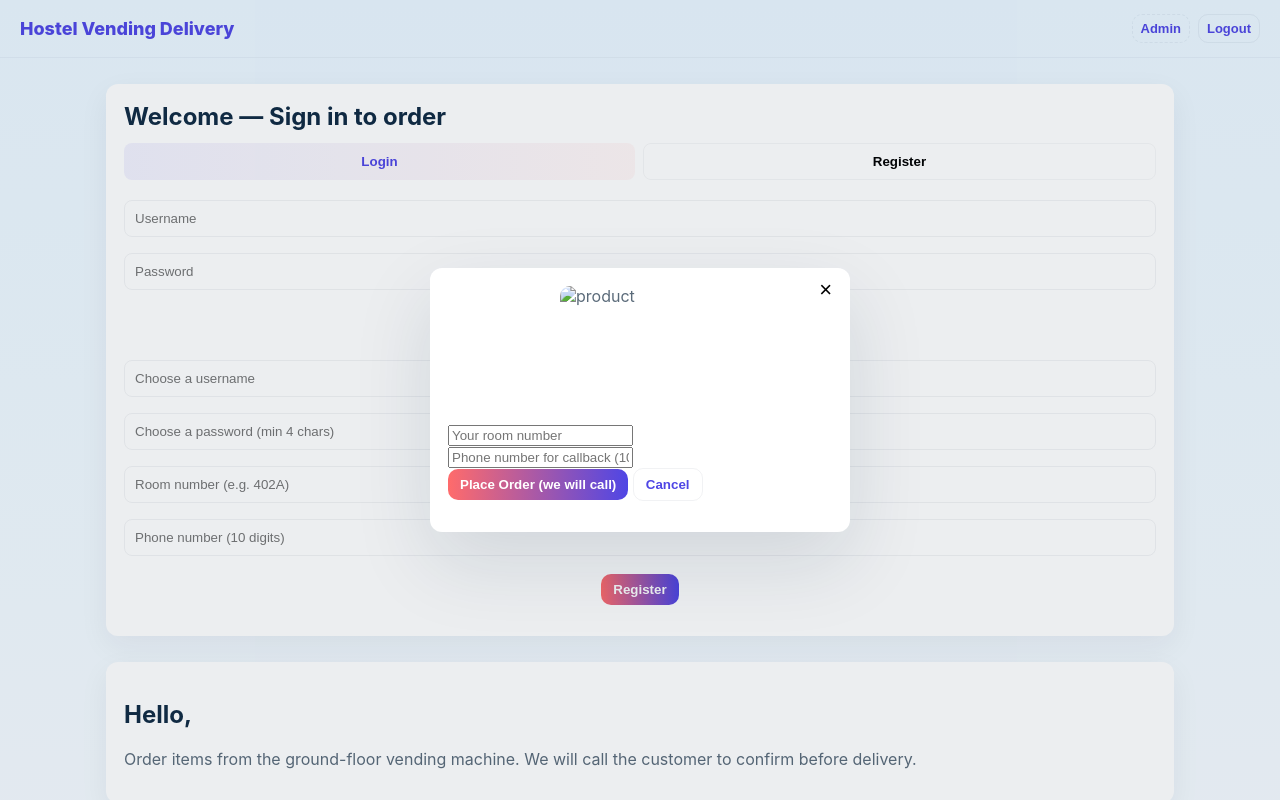
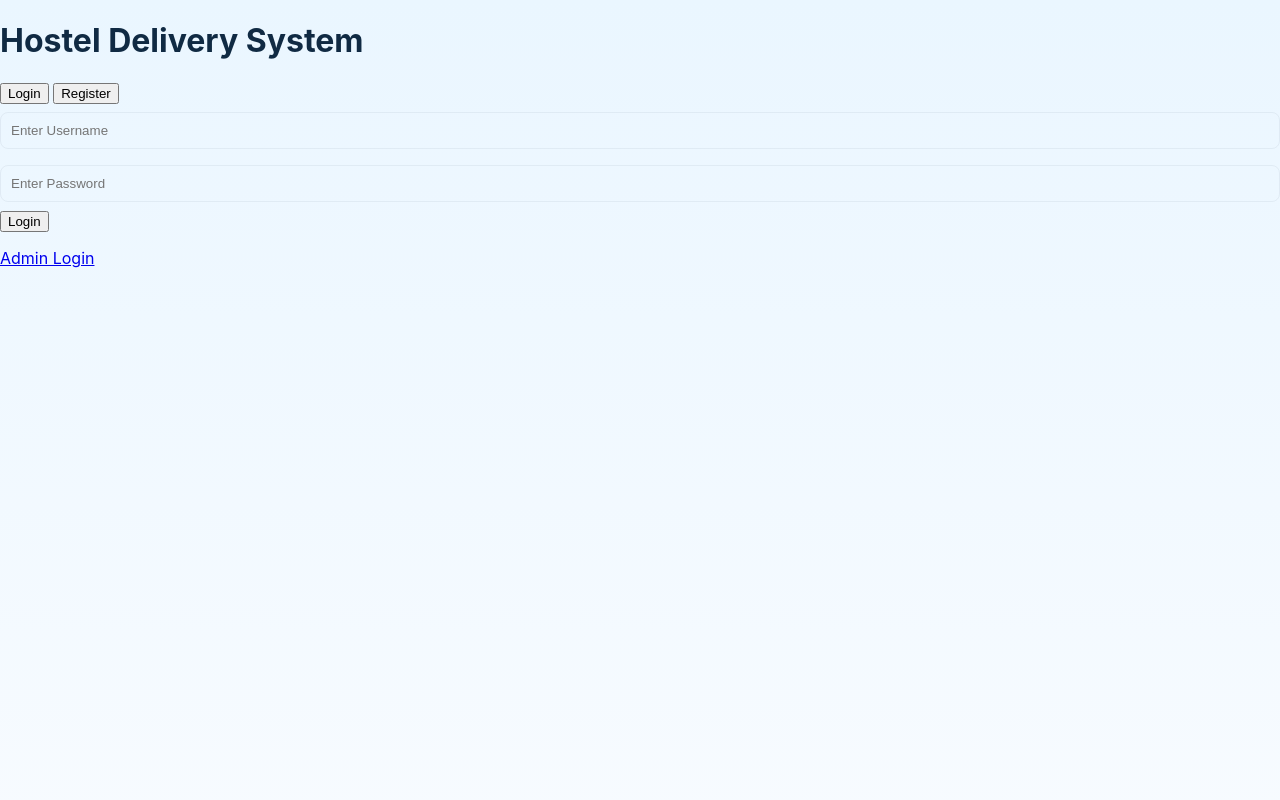
Before and after one commit to pandiselvan-ece/Hostel-vending-Project, a plain HTML site: page index.html in a window 1280 px wide. Shown: the top 800 px of the page. Drawn offline with Linux system fonts and the light colour scheme.

Commit message:
Refactor index.html for login page redesign
Updated the login page structure and styles.

```diff
--- a/index.html
+++ b/index.html
@@ -1,104 +1,36 @@
-<!doctype html>
+<!DOCTYPE html>
 <html lang="en">
 <head>
-  <meta charset="utf-8" />
-  <meta name="viewport" content="width=device-width,initial-scale=1" />
-  <title>Hostel Vending Delivery — Customer</title>
+  <meta charset="UTF-8" />
+  <meta name="viewport" content="width=device-width, initial-scale=1.0" />
+  <title>Hostel Delivery Login</title>
   <link rel="stylesheet" href="style.css" />
 </head>
-<body>
-  <header class="topbar">
-    <div class="brand">Hostel Vending Delivery</div>
-    <nav>
-      <button id="to-admin" class="btn outline small">Admin</button>
-      <div id="user-area" class="user-area hidden">
-        <span id="welcome-user" class="muted"></span>
-        <button id="logout-user" class="btn small">Logout</button>
-      </div>
-    </nav>
-  </header>
+<body class="login-page">
+  <div class="login-container">
+    <h1>Hostel Delivery System</h1>
 
-  <!-- AUTH / REGISTER -->
-  <main class="container" id="auth-container">
-    <section class="auth-card">
-      <h2>Welcome — Sign in to order</h2>
-      <div class="tabs">
-        <button id="tab-login" class="tab active">Login</button>
-        <button id="tab-register" class="tab">Register</button>
-      </div>
+    <div class="tab-buttons">
+      <button id="loginTab" class="active">Login</button>
+      <button id="registerTab">Register</button>
+    </div>
 
-      <div id="login-form" class="form">
-        <input id="login-username" placeholder="Username" />
-        <input id="login-password" type="password" placeholder="Password" />
-        <div style="display:flex;gap:8px;align-items:center;justify-content:center;margin-top:10px">
-          <button id="login-btn" class="btn primary">Login</button>
-        </div>
-        <p id="login-msg" class="muted small"></p>
-      </div>
+    <div id="loginForm">
+      <input type="text" id="loginName" placeholder="Enter Username" />
+      <input type="password" id="loginPass" placeholder="Enter Password" />
+      <button onclick="loginUser()">Login</button>
+    </div>
 
-      <div id="register-form" class="form hidden">
-        <input id="reg-username" placeholder="Choose a username" />
-        <input id="reg-password" type="password" placeholder="Choose a password (min 4 chars)" />
-        <input id="reg-room" placeholder="Room number (e.g. 402A)" />
-        <input id="reg-phone" placeholder="Phone number (10 digits)" />
-        <div style="display:flex;gap:8px;align-items:center;justify-content:center;margin-top:10px">
-          <button id="register-btn" class="btn primary">Register</button>
-        </div>
-        <p id="reg-msg" class="muted small"></p>
-      </div>
-    </section>
-  </main>
+    <div id="registerForm" style="display:none;">
+      <input type="text" id="regName" placeholder="Create Username" />
+      <input type="password" id="regPass" placeholder="Create Password" />
+      <button onclick="registerUser()">Register</button>
+    </div>
 
-  <!-- USER DASHBOARD (hidden until login) -->
-  <main class="container hidden" id="user-dashboard">
-    <section class="hero">
-      <h1>Hello, <span id="user-display-name"></span></h1>
-      <p class="muted">Order items from the ground-floor vending machine. We will call the customer to confirm before delivery.</p>
-    </section>
-
-    <section class="grid-section">
-      <h3>Vending Machine — Slots A1 to G6</h3>
-      <div id="vending-grid" class="grid"></div>
-    </section>
-
-    <section class="orders-section">
-      <h3>Your Orders</h3>
-      <div id="my-orders" class="orders-list"></div>
-    </section>
-  </main>
-
-  <!-- ORDER MODAL -->
-  <div id="order-modal" class="modal hidden" aria-hidden="true">
-    <div class="modal-card">
-      <button class="close" id="closeOrder">&times;</button>
-      <div id="order-card">
-        <img id="order-img" src="" alt="product" />
-        <h3 id="order-name"></h3>
-        <p id="order-slot" class="muted"></p>
-        <p id="order-price" class="price"></p>
-
-        <div class="form-group"><input id="order-room" placeholder="Your room number" /></div>
-        <div class="form-group"><input id="order-phone" placeholder="Phone number for callback (10 digits)" /></div>
-
-        <div class="actions">
-          <button id="place-order-btn" class="btn primary">Place Order (we will call)</button>
-          <button id="cancel-order-btn" class="btn">Cancel</button>
-        </div>
-        <p id="order-msg" class="muted small"></p>
-      </div>
-    </div>
+    <p id="loginMsg"></p>
+    <a href="admin.html" class="admin-link">Admin Login</a>
   </div>
 
-  <footer class="footer">
-    <p class="muted">Demo static MVP — data stored locally. For real deployments use a backend for secure auth & storage.</p>
-  </footer>
-
-  <script src="app.js"></script>
-  <script>
-    // attach simple nav to admin
-    document.getElementById('to-admin').addEventListener('click', ()=> { window.location.href = '/admin.html'; });
-    // init auth UI
-    document.addEventListener('DOMContentLoaded', () => { initAuthUI(); });
-  </script>
+  <script src="script.js"></script>
 </body>
 </html>
```
